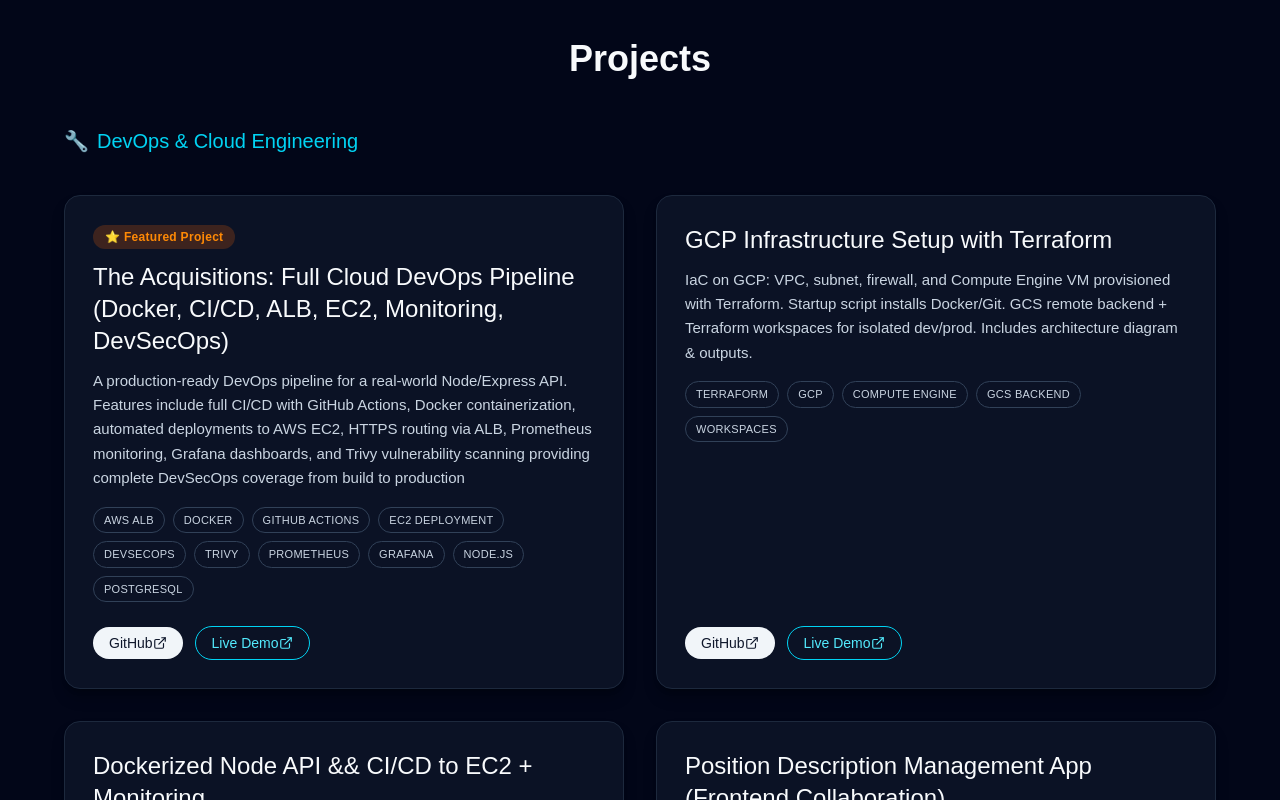
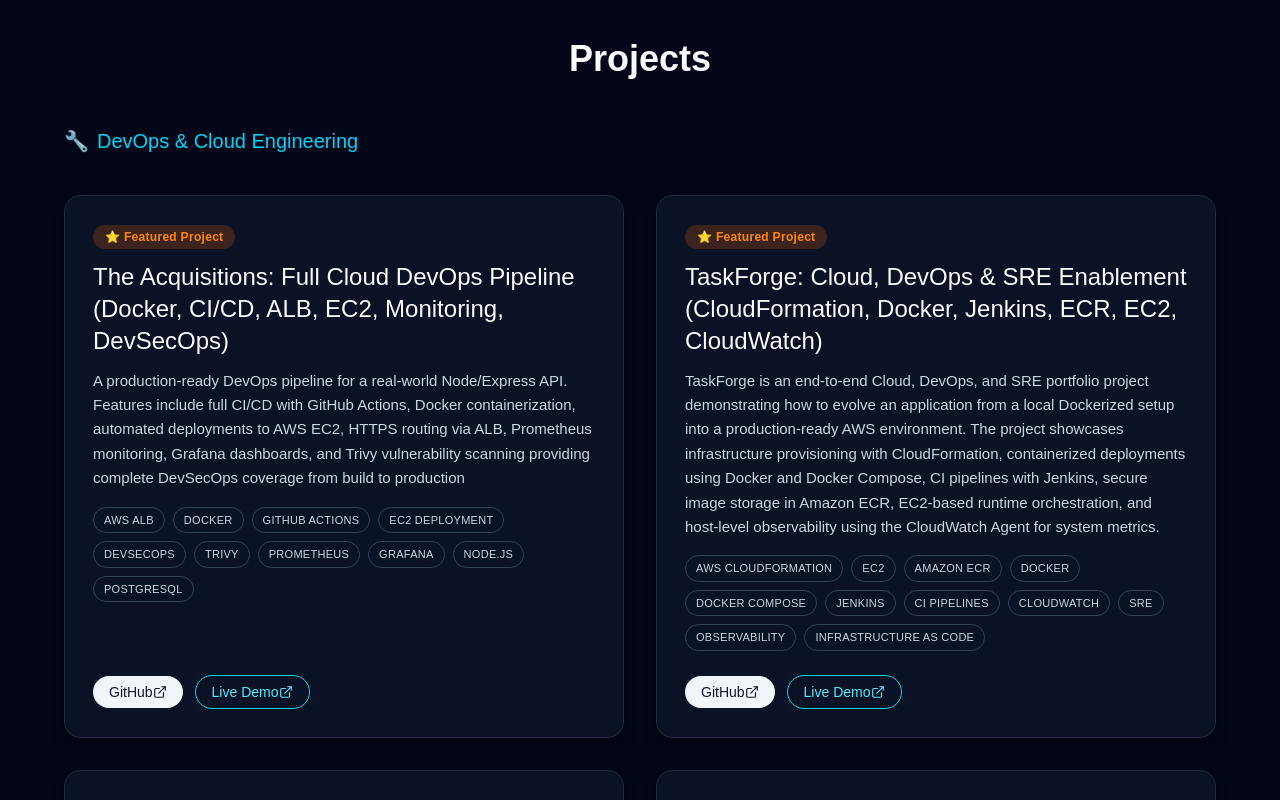
Before and after one commit to gerardinhoo/gerard-portfolio, a Next.js app: page / in a window 1280 px wide. Shown: the part 2000-2800 px from the top of the page. Built offline with nearby package versions, Linux system fonts and the light colour scheme.

Commit message:
Add a new project

```diff
--- a/app/components/projects/Projects.tsx
+++ b/app/components/projects/Projects.tsx
@@ -56,6 +56,30 @@
             github="https://github.com/gerardinhoo/TheAcquisitions"
             live="https://raw.githubusercontent.com/gerardinhoo/TheAcquisitions/refs/heads/main/images/theacquisitions-architecture.png"
           />
+
+          <ProjectCard
+            featured
+            title="TaskForge: Cloud, DevOps & SRE Enablement (CloudFormation, Docker, Jenkins, ECR, EC2, CloudWatch)"
+            description="
+            TaskForge is an end-to-end Cloud, DevOps, and SRE portfolio project demonstrating how to evolve an application from a local Dockerized setup into a production-ready AWS environment. The project showcases infrastructure provisioning with CloudFormation, containerized deployments using Docker and Docker Compose, CI pipelines with Jenkins, secure image storage in Amazon ECR, EC2-based runtime orchestration, and host-level observability using the CloudWatch Agent for system metrics.
+            "
+            tags={[
+              'AWS CloudFormation',
+              'EC2',
+              'Amazon ECR',
+              'Docker',
+              'Docker Compose',
+              'Jenkins',
+              'CI Pipelines',
+              'CloudWatch',
+              'SRE',
+              'Observability',
+              'Infrastructure as Code'
+            ]}
+            github="https://github.com/gerardinhoo/TaskForge"
+            live="https://raw.githubusercontent.com/gerardinhoo/TaskForge/main/docs/screenshots/architecture-overview.png"
+          />
+
 
           <ProjectCard
             title='GCP Infrastructure Setup with Terraform'
```
